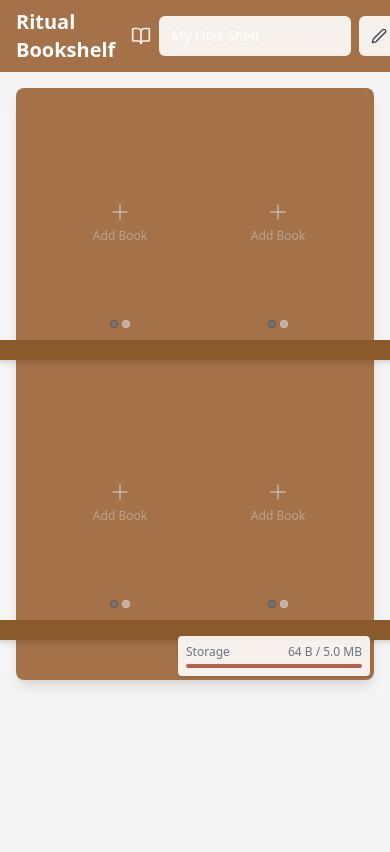
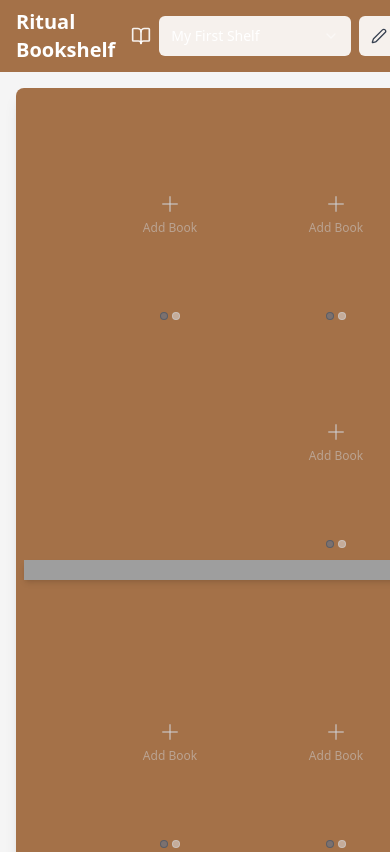
Before and after one commit to hkcm91/ritual-shelf-sticker-book, a React (Vite) app: page / in a window 390 px wide. Shown: the top 852 px of the page. Built offline with nearby package versions, Linux system fonts and the light colour scheme; grey boxes are pictures that could not be loaded.

Commit message:
Fix: Theme and container issues
Fixes theme application and container display issues when shelf dimensions change.

```diff
--- a/src/components/bookshelf/BookshelfGrid.tsx
+++ b/src/components/bookshelf/BookshelfGrid.tsx
@@ -1,5 +1,5 @@
 
-import React, { useEffect } from 'react';
+import React from 'react';
 import { useBookshelfStore } from '../../store/bookshelfStore';
 import ShelfRow from './ShelfRow';
 import StorageUsage from '../StorageUsage';
@@ -39,21 +39,24 @@ const BookshelfGrid: React.FC = () => {
 
   return (
     <div
-      className="bookshelf-wrapper p-4 md:p-8 overflow-auto max-w-full w-full"
+      className="bookshelf-wrapper p-4 md:p-8 overflow-auto max-w-full w-full h-full"
       style={{
         backgroundColor: 'var(--page-bg)',
         backgroundImage: 'var(--page-bg-image)',
-        backgroundSize: 'cover',
-        backgroundPosition: 'center',
-        backgroundAttachment: 'fixed'
+        backgroundSize: 'var(--page-bg-size, cover)',
+        backgroundPosition: 'var(--page-bg-position, center)',
+        backgroundAttachment: 'var(--page-bg-attachment, fixed)'
       }}
     >
       <div
-        className="bookshelf-container relative flex flex-col items-center rounded-md p-6 shadow-lg max-w-full mx-auto transform-gpu"
+        className="bookshelf-container relative flex flex-col items-center rounded-md p-6 shadow-lg mx-auto transform-gpu min-w-fit"
         style={{
           transform: `scale(${zoomLevel})`,
           transformOrigin: 'top center',
-          width: 'max-content'
+          width: 'fit-content',
+          minWidth: `${columns * 160}px`, // Ensure minimum width based on columns
+          maxWidth: '100%',
+          overflow: 'hidden' // Prevent content from overflowing container
         }}
       >
         {/* Add storage usage indicator */}
@@ -61,7 +64,9 @@ const BookshelfGrid: React.FC = () => {
           <StorageUsage />
         </div>
 
-        {renderGrid()}
+        <div className="grid-container w-full">
+          {renderGrid()}
+        </div>
       </div>
     </div>
   );
--- a/src/components/bookshelf/ShelfRow.tsx
+++ b/src/components/bookshelf/ShelfRow.tsx
@@ -18,7 +18,7 @@ const ShelfRow: React.FC<ShelfRowProps> = ({ rowIndex, columns }) => {
     const slots = [];
 
     // Access dividers from the customization state
-    const dividers = shelfStyling.dividers || { enabled: false, booksPerSection: 6 };
+    const dividers = shelfStyling?.dividers || { enabled: false, booksPerSection: 6 };
 
     for (let col = 0; col < columns; col++) {
       const position = rowIndex * columns + col;
@@ -30,8 +30,8 @@ const ShelfRow: React.FC<ShelfRowProps> = ({ rowIndex, columns }) => {
             key={`divider-${rowIndex}-${col}`}
             className="shelf-divider"
             style={{
-              width: `var(--divider-thickness)`,
-              backgroundColor: `var(--divider-color)`,
+              width: `var(--divider-thickness, 2px)`,
+              backgroundColor: `var(--divider-color, #714621)`,
               height: '100%'
             }}
           />
@@ -50,13 +50,23 @@ const ShelfRow: React.FC<ShelfRowProps> = ({ rowIndex, columns }) => {
   };
 
   return (
-    <div className="flex flex-col">
-      <div className="flex justify-center space-x-2 p-2">
+    <div className="flex flex-col w-full">
+      <div className="flex justify-center items-stretch flex-wrap gap-2 p-2 min-h-[220px]">
         {renderSlots()}
       </div>
 
       {/* Shelf - using CSS variables */}
-      <div className="wood-shelf w-full mb-6"></div>
+      <div
+        className="wood-shelf w-full mb-6"
+        style={{
+          height: `var(--shelf-thickness, 20px)`,
+          backgroundImage: `var(--shelf-bg-image, none), var(--shelf-texture, url(/textures/default/wood.jpg))`,
+          backgroundSize: 'cover',
+          backgroundPosition: 'center',
+          backgroundColor: `var(--shelf-color, #8B5A2B)`,
+          opacity: `var(--shelf-opacity, 1)`
+        }}
+      ></div>
     </div>
   );
 };
--- a/src/store/slices/customization/storageSlice.ts
+++ b/src/store/slices/customization/storageSlice.ts
@@ -1,4 +1,3 @@
-
 import { CustomizationSliceCreator, defaultCustomization } from './types';
 import { toast } from 'sonner';
 import themes from '@/themes';
@@ -12,9 +11,19 @@ export const createStorageSlice: CustomizationSliceCreator = (set, get, api) =>
     // Get current customization state
     const currentState = get();
 
+    try {
       // Get the selected theme configuration
+      if (themeName === 'custom') {
+        // Just set the theme name for custom themes
+        set({ activeTheme: themeName });
+        localStorage.setItem('bookshelf-active-theme', themeName);
+        toast.success(`Theme changed to ${themeName}`);
+        return;
+      }
+
+      // Handle built-in themes
       const themeKey = themeName as keyof typeof themes;
-    const themeConfig = themes[themeKey as Exclude<typeof themeKey, 'custom'>] || themes.default;
+      const themeConfig = themes[themeKey] || themes.default;
 
       // Apply theme settings to customization state
       set({
@@ -39,7 +48,12 @@ export const createStorageSlice: CustomizationSliceCreator = (set, get, api) =>
       });
 
       localStorage.setItem('bookshelf-active-theme', themeName);
-    toast.success(`Theme changed to ${themeName}`);
+      toast.success(`Theme changed to ${themeConfig.name}`);
+    } catch (error) {
+      console.error('Error applying theme:', error);
+      set({ activeTheme: 'default' });
+      toast.error('Failed to apply theme, reverting to default');
+    }
   },
 
   saveCustomization: () => {
@@ -73,23 +87,21 @@ export const createStorageSlice: CustomizationSliceCreator = (set, get, api) =>
     try {
       // Load from localStorage
       const savedCustomization = localStorage.getItem('bookshelf-customization');
-      const savedTheme = localStorage.getItem('bookshelf-active-theme');
+      const savedTheme = localStorage.getItem('bookshelf-active-theme') || 'default';
 
       if (savedCustomization) {
         const parsed = JSON.parse(savedCustomization);
         set(parsed);
       }
 
-      if (savedTheme) {
       // If it's not a custom theme, apply the theme settings
-        if (savedTheme !== 'custom') {
+      if (savedTheme !== 'custom' && savedTheme in themes) {
         // We call setActiveTheme through API to ensure proper theme application
         const { setActiveTheme } = get();
-          setActiveTheme(savedTheme);
+        setActiveTheme(savedTheme as ThemeName);
       } else {
         // Just set the theme name for custom themes
         set({ activeTheme: savedTheme });
-        }
       }
 
     } catch (error) {
--- a/src/styles/customization.css
+++ b/src/styles/customization.css
@@ -23,7 +23,12 @@
   --shelf-thickness: 20px;
   --shelf-color: #8B5A2B;
   --shelf-bg-image: none;
+  --shelf-texture: url(/textures/default/wood.jpg);
   --shelf-opacity: 1;
+
+  /* Dividers */
+  --divider-thickness: 2px;
+  --divider-color: #714621;
 
   /* Slots */
   --slot-add-button-bg: rgba(255, 255, 255, 0.9);
@@ -66,8 +71,9 @@ body {
 
 .wood-shelf {
   background-color: var(--shelf-color);
-  background-image: var(--shelf-bg-image);
+  background-image: var(--shelf-bg-image), var(--shelf-texture);
   background-size: cover;
+  background-position: center;
   opacity: var(--shelf-opacity);
   height: var(--shelf-thickness);
 }
@@ -99,3 +105,35 @@ header {
   background-image: var(--header-bg-image);
   color: var(--header-text-color);
 }
+
+/* Additional responsive styles for bookshelf */
+.bookshelf-wrapper {
+  height: calc(100vh - 64px); /* Adjust for header height */
+}
+
+/* Ensure book slots maintain proper sizing */
+.book-slot {
+  min-width: 150px;
+  min-height: 220px;
+  max-width: 180px;
+}
+
+/* Make sure the grid container adapts to available space */
+.grid-container {
+  display: flex;
+  flex-direction: column;
+  width: 100%;
+  gap: var(--shelf-thickness, 20px);
+}
+
+/* Improve responsive behavior */
+@media (max-width: 640px) {
+  .bookshelf-container {
+    padding: 8px;
+  }
+
+  .book-slot {
+    min-width: 120px;
+    min-height: 180px;
+  }
+}
--- a/src/themes/index.ts
+++ b/src/themes/index.ts
@@ -10,6 +10,7 @@ export const themes = {
   'cozy-cottage': cozyCottage,
 };
 
+// Add 'custom' to ThemeName type
 export type ThemeName = keyof typeof themes | 'custom';
 export type { Theme };
 
```
Lines whose indentation alone changed are shown as unchanged.
